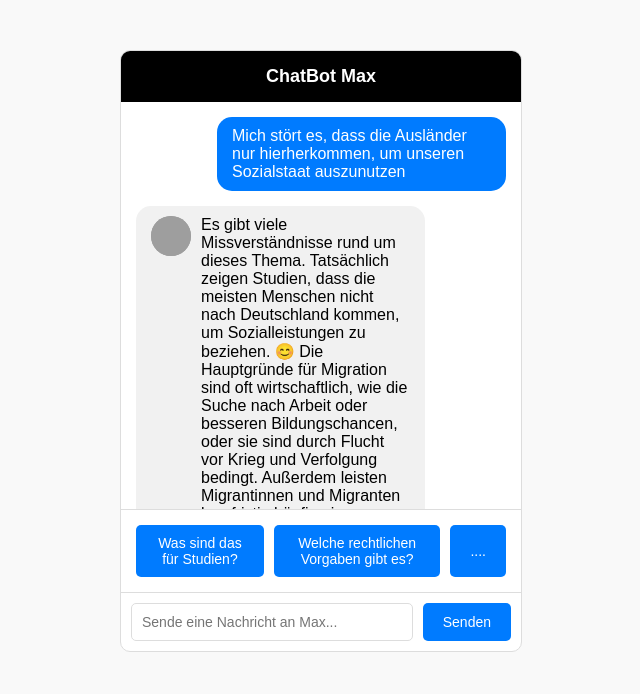
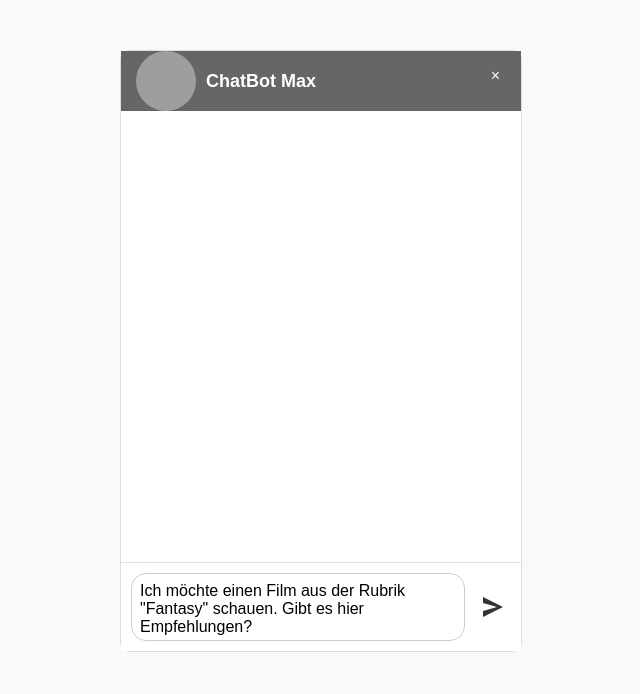
Before and after one commit to hgrowie/chatbot-flask, a Flask app: page / in a window 1280 px wide. Shown: the top 694 px of the page, without its empty margins (319-959 px from the left). Run offline with Flask 3, Linux system fonts and the light colour scheme; grey boxes are pictures that could not be loaded.

Commit message:
Update index1.html

```diff
--- a/templates/index1.html
+++ b/templates/index1.html
@@ -21,25 +21,82 @@
             display: flex;
             flex-direction: column;
             background: #fff;
-            overflow: hidden;
+            position: relative;
         }
 
         .chat-header {
-            background-color: #000;
+            background-color: #666;
             color: #fff;
-            padding: 15px;
-            text-align: center;
+            padding: 0 15px;
+            height: 60px;
+            display: flex;
+            align-items: center;
             font-size: 18px;
             font-weight: bold;
+            gap: 10px;
+        }
+
+        .chat-header img {
+            width: 60px;
+            height: 60px;
+            border-radius: 50%;
+        }
+
+        .close-button {
+            position: absolute;
+            top: 15px;
+            right: 15px;
+            background-color: transparent;
+            color: #fff;
+            border: none;
+            font-size: 16px;
+            cursor: pointer;
         }
 
         .chat-messages {
             flex: 1;
-            overflow-y: auto;
+            overflow-y: scroll;
             padding: 15px;
             display: flex;
             flex-direction: column;
             gap: 15px;
+            max-height: 100%;
+            scrollbar-width: thin;
+            scrollbar-color: #888 #f1f1f1;
+        }
+
+        .chat-messages::-webkit-scrollbar {
+            width: 8px;
+        }
+
+        .chat-messages::-webkit-scrollbar-thumb {
+            background-color: #888;
+            border-radius: 4px;
+        }
+
+        .chat-messages::-webkit-scrollbar-track {
+            background-color: #f1f1f1;
+            border-radius: 4px;
+        }
+
+        .bot-message-container {
+            display: flex;
+            align-items: flex-start;
+            gap: 10px;
+        }
+
+        .bot-name {
+            font-weight: bold;
+            margin-right: 5px;
+            margin-top: 10px;
+        }
+
+        .bot-message {
+            background-color: #f1f1f1;
+            padding: 10px 15px;
+            border-radius: 15px;
+            max-width: 70%;
+            font-family: Arial, sans-serif;
         }
 
         .message {
@@ -56,114 +113,137 @@
             max-width: 70%;
         }
 
-        .bot-message {
+        .input-container {
             display: flex;
-            align-items: flex-start;
-            background-color: #f1f1f1;
-            padding: 10px 15px;
-            border-radius: 15px;
-            max-width: 70%;
+            align-items: center;
+            padding: 10px;
+            border-top: 1px solid #e0e0e0;
+            background-color: #fff;
         }
 
-        .bot-avatar {
-            width: 40px;
-            height: 40px;
-            border-radius: 50%;
-            background-image: url('templates/Avatar_male_07.jpg');
-            background-size: cover;
-            margin-right: 10px;
+        .input-field {
+            width: 100%;
+            padding: 8px;
+            border: 1px solid #ccc;
+            border-radius: 15px;
+            font-size: 16px;
+            font-family: Arial, sans-serif;
+            resize: none;
+            min-height: 50px;
+            max-height: 200px;
+            overflow-y: hidden;
+            transition: height 0.2s ease;
         }
 
-        .response-options {
-            padding: 15px;
-            border-top: 1px solid #ddd;
+        .send-button {
+            background-color: transparent;
+            border: none;
+            font-size: 24px;
+            cursor: pointer;
+            margin-left: 10px;
             display: flex;
-            gap: 10px;
             justify-content: center;
+            align-items: center;
+            width: 36px;
+            height: 36px;
+            border-radius: 50%;
+            transition: fill 0.2s ease, background-color 0.2s ease;
         }
 
-        .response-options button {
-            background-color: #007bff;
-            color: #fff;
-            border: none;
-            padding: 10px 20px;
-            border-radius: 5px;
-            cursor: pointer;
-            font-size: 14px;
+        .send-button svg {
+            fill: #333;
+            transition: fill 0.2s ease;
         }
 
-        .response-options button:hover {
-            background-color: #0056b3;
+        .send-button:hover {
+            background-color: #d1d1d1;
         }
 
-        .input-container {
-            display: flex;
-            padding: 10px;
-            border-top: 1px solid #ddd;
+        .send-button:hover svg {
+            fill: #444;
         }
 
-        .input-container input {
-            flex: 1;
-            padding: 10px;
-            border: 1px solid #ddd;
-            border-radius: 5px;
-            font-size: 14px;
+        .send-button:active {
+            background-color: #b0b0b0;
         }
 
-        .input-container button {
-            background-color: #007bff;
-            color: #fff;
-            border: none;
-            padding: 10px 20px;
-            border-radius: 5px;
-            cursor: pointer;
-            font-size: 14px;
-            margin-left: 10px;
+        .send-button:active svg {
+            fill: #007bff;
         }
     </style>
     <script>
-        async function sendMessage(message = null) {
-            const input = document.querySelector('input');
-            if (!message) message = input.value;
-            if (!message) return;
+        document.addEventListener("DOMContentLoaded", () => {
+            const messagesContainer = document.querySelector('.chat-messages');
+            const inputField = document.querySelector('.input-field');
+            const sendButton = document.querySelector('.send-button');
+            const startText = "Ich möchte einen Film aus der Rubrik \"Fantasy\" schauen. Gibt es hier Empfehlungen?";
 
-            const messagesContainer = document.querySelector('.chat-messages');
-            messagesContainer.innerHTML += `<div class="message user-message">${message}</div>`;
-            input.value = '';
+            inputField.value = startText;
 
-            const response = await fetch('/send', {
-                method: 'POST',
-                headers: {
-                    'Content-Type': 'application/json',
-                },
-                body: JSON.stringify({ message }),
+            function addUserMessage(text) {
+                const userMessageContainer = document.createElement('div');
+                userMessageContainer.classList.add('message', 'user-message');
+                userMessageContainer.textContent = text;
+                messagesContainer.appendChild(userMessageContainer);
+                scrollToBottom();
+            }
+
+            function addBotMessage(text) {
+                const botMessageContainer = document.createElement('div');
+                botMessageContainer.classList.add('bot-message-container');
+                botMessageContainer.innerHTML = `
+                    <div class="bot-name">Max:</div>
+                    <div class="bot-message">${text}</div>
+                `;
+                messagesContainer.appendChild(botMessageContainer);
+                scrollToBottom();
+            }
+
+            function scrollToBottom() {
+                messagesContainer.scrollTop = messagesContainer.scrollHeight;
+            }
+
+            sendButton.addEventListener('click', () => {
+                const userMessage = inputField.value;
+                if (userMessage.trim() !== "") {
+                    addUserMessage(userMessage);
+                    inputField.value = "";
+
+                    setTimeout(() => {
+                        addBotMessage("Oh, ich liebe Fantasy-Filme! Der Herr der Ringe: Die Gefährten ist einer meiner absoluten Favoriten – die epische Geschichte hat mich tief berührt. Auch Pan’s Labyrinth von Guillermo del Toro ist magisch und emotional. Beide Filme bieten unglaubliche Welten, die dich sicher begeistern werden! 😀");
+                    }, 1500);
+                }
             });
 
-            const data = await response.json();
-            messagesContainer.innerHTML += `<div class="message bot-message"><img class="bot-avatar" src="templates/Avatar_male_07.jpg" alt="ChatBot Avatar">${data.reply}</div>`;
+            inputField.addEventListener('keypress', (event) => {
+                if (event.key === 'Enter') {
+                    sendButton.click();
+                }
+            });
 
-            messagesContainer.scrollTop = messagesContainer.scrollHeight;
-        }
+            inputField.addEventListener('input', () => {
+                inputField.style.height = 'auto';
+                inputField.style.height = inputField.scrollHeight + 'px';
+            });
+
+        });
     </script>
 </head>
 <body>
     <div class="chat-container">
-        <div class="chat-header">ChatBot Max</div>
-        <div class="chat-messages">
-            <div class="message user-message">Mich stört es, dass die Ausländer nur hierherkommen, um unseren Sozialstaat auszunutzen</div>
-            <div class="message bot-message">
-                <img class="bot-avatar" src="C:/Users/maike/Desktop/MA KI/chatbot-web/templates/Avatar_male_07.jpg" alt="ChatBot Avatar" style="width: 40px; height: 40px; border-radius: 50%; margin-right: 10px;">
-                Es gibt viele Missverständnisse rund um dieses Thema. Tatsächlich zeigen Studien, dass die meisten Menschen nicht nach Deutschland kommen, um Sozialleistungen zu beziehen. 😊 Die Hauptgründe für Migration sind oft wirtschaftlich, wie die Suche nach Arbeit oder besseren Bildungschancen, oder sie sind durch Flucht vor Krieg und Verfolgung bedingt. Außerdem leisten Migrantinnen und Migranten langfristig häufig einen wichtigen Beitrag, indem sie in das Sozialsystem einzahlen und in Bereichen arbeiten, in denen Fachkräfte gebraucht werden. Es gibt auch strenge rechtliche Vorgaben, wer überhaupt Anspruch auf Sozialleistungen hat.
-            </div>
+        <div class="chat-header">
+            <img src="/static/Avatar_male_07.jpg" alt="ChatBot Max">
+            ChatBot Max
+            <button class="close-button">×</button>
         </div>
-        <div class="response-options">
-            <button onclick="sendMessage('Was sind das für Studien?')">Was sind das für Studien?</button>
-            <button onclick="sendMessage('Welche rechtlichen Vorgaben gibt es?')">Welche rechtlichen Vorgaben gibt es?</button>
-            <button onclick="sendMessage('...')">....</button>
-        </div>
+        <div class="chat-messages"></div>
         <div class="input-container">
-            <input type="text" placeholder="Sende eine Nachricht an Max...">
-            <button onclick="sendMessage()">Senden</button>
+            <textarea class="input-field"></textarea>
+            <button class="send-button">
+                <svg xmlns="http://www.w3.org/2000/svg" viewBox="0 0 24 24" width="24" height="24">
+                    <path d="M2 2L22 12L2 22V16L16 12L2 8V2Z" />
+                </svg>
+            </button>
         </div>
     </div>
 </body>
```
